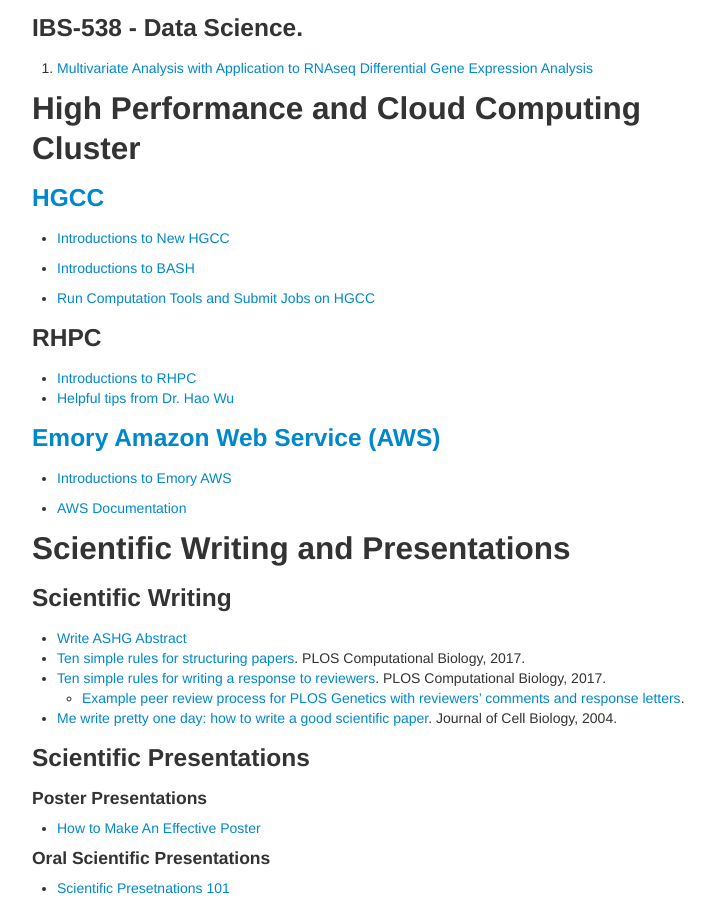
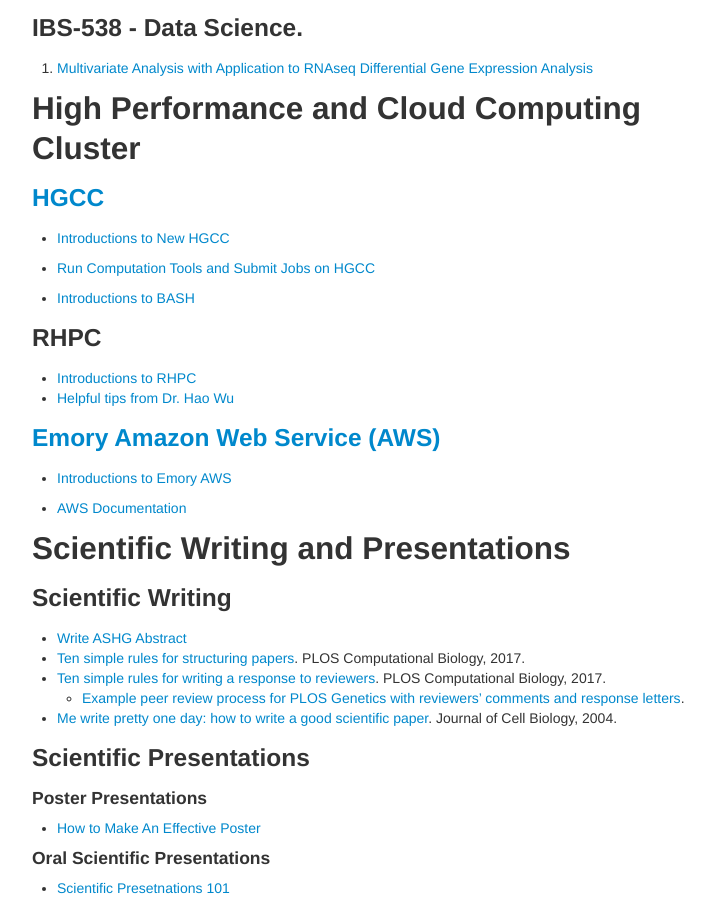
Before and after one commit to yanglab-emory/yanglab-emory.github.io, a Jekyll site: the page built from pages/teaching.md, in a window 1280 px wide and 900 px high, scrolled down 784 px. Shown: the whole window, without its empty margins (258-973 px from the left). Built offline with Jekyll 4.4.1, drawn with Linux system fonts in a browser that asks for light colours; part of the change alters nothing that is shown.

```diff
--- a/pages/teaching.md
+++ b/pages/teaching.md
@@ -38,11 +38,9 @@ title: "Teaching and Resources"
 ### [HGCC](https://hgcc.emory.edu/)
 * <a href="../assets/ComputationSlides/HGCC_StartGuide_1.html">Introductions to New HGCC</a>
 
+* <a href="../assets/ComputationSlides/HGCC_StartGuide_2.html">Run Computation Tools and Submit Jobs on HGCC</a>
 
-* <a href="../assets/ComputationSlides/BASH.pdf">Introductions to BASH</a>
-
-
-* <a href="../assets/ComputationSlides/HGCC_StartGuide_2.html">Run Computation Tools and Submit Jobs on HGCC</a>
+* <a href="../assets/ComputationSlides/Introduction_to_BASH_2024.pdf">Introductions to BASH</a>
 
 
 ### RHPC
```
Also changed, not shown: 1 other file.
